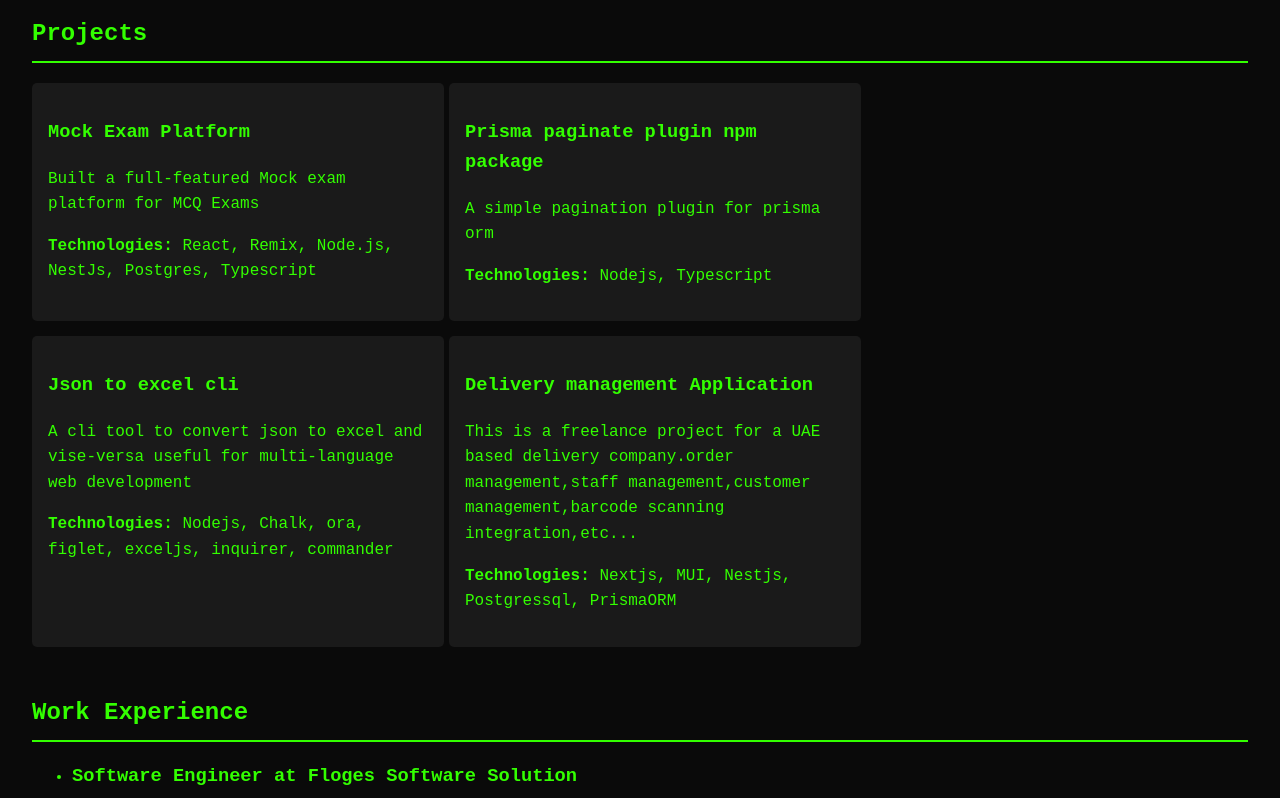
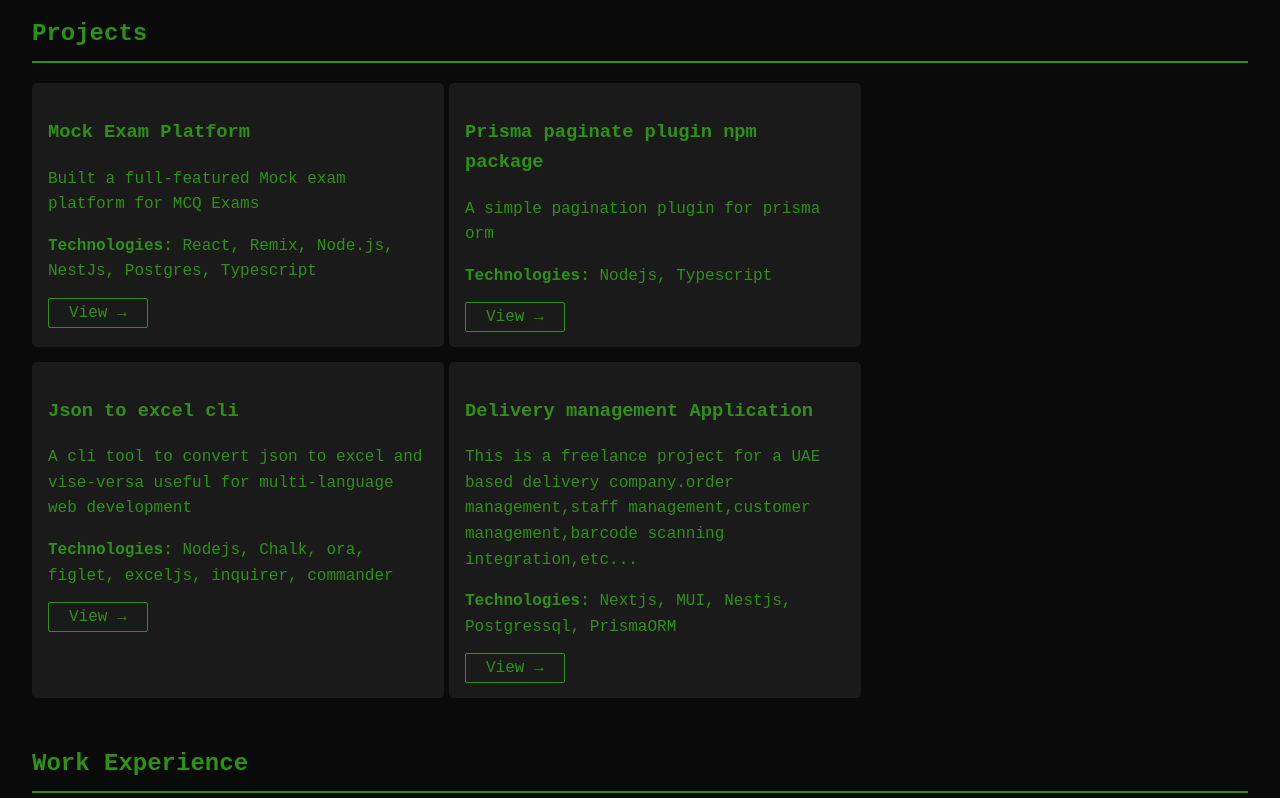
Before and after one commit to mshahulpm/mshahulpm.github.io, a plain HTML site: page index.html in a window 1280 px wide. Shown: the part 667-1465 px from the top of the page. Drawn offline with Linux system fonts and the light colour scheme.

Commit message:
some color change and project link added

```diff
--- a/script.js
+++ b/script.js
@@ -116,6 +116,7 @@ document.addEventListener('DOMContentLoaded', () => {
             <h3>${project.title}</h3>
             <p>${project.description}</p>
             <p><strong>Technologies:</strong> ${project.technologies.join(', ')}</p>
+            <a href="${project.link || "#"}" class="project-link" target="_blank">View &#8594;</a>
         `;
         projectsContainer.appendChild(projectCard);
     });
--- a/style.css
+++ b/style.css
@@ -1,7 +1,7 @@
 body {
     font-family: 'Courier New', monospace;
     line-height: 1.6;
-    color: #33ff00;
+    color: #2e9116;
     background-color: #0a0a0a;
     margin: 0;
     padding: 0;
@@ -20,7 +20,7 @@ nav ul {
 }
 
 nav ul li a {
-    color: #33ff00;
+    color: #2e9116;
     text-decoration: none;
     font-weight: bold;
 }
@@ -35,7 +35,7 @@ section {
 
 h1,
 h2 {
-    border-bottom: 2px solid #33ff00;
+    border-bottom: 2px solid #2e9116;
     padding-bottom: 0.5rem;
 }
 
@@ -67,6 +67,15 @@ h2 {
     margin-bottom: 15px;
 }
 
+.project-link {
+    border-radius: 2px;
+    padding: 5px;
+    padding-left: 20px;
+    padding-right: 20px;
+    border: 1px solid;
+    border-color: #2e9116;
+}
+
 form {
     display: flex;
     flex-direction: column;
@@ -79,8 +88,8 @@ textarea,
 button {
     padding: 0.5rem;
     background-color: #1a1a1a;
-    border: 1px solid #33ff00;
-    color: #33ff00;
+    border: 1px solid #2e9116;
+    color: #2e9116;
     font-family: 'Courier New', monospace;
 }
 
@@ -90,7 +99,7 @@ button {
 }
 
 button:hover {
-    background-color: #33ff00;
+    background-color: #2e9116;
     color: #0a0a0a;
 }
 
@@ -104,171 +113,3 @@ a {
     color: inherit;
     text-decoration: none;
 }
-
-
-/* body {
-    font-family: 'Courier New', monospace;
-    line-height: 1.6;
-    color: #33ff00;
-    background-color: #0a0a0a;
-    margin: 0;
-    padding: 0;
-}
-
-header {
-    background-color: #1a1a1a;
-    padding: 1rem;
-    position: sticky;
-    top: 0;
-    z-index: 1000;
-}
-
-nav ul {
-    list-style-type: none;
-    padding: 0;
-    display: flex;
-    justify-content: space-around;
-    flex-wrap: wrap;
-}
-
-nav ul li {
-    margin: 0.5rem;
-}
-
-nav ul li a {
-    color: #33ff00;
-    text-decoration: none;
-    font-weight: bold;
-    transition: color 0.3s ease;
-}
-
-nav ul li a:hover {
-    color: #66ff33;
-}
-
-main {
-    padding: 2rem;
-    max-width: 1200px;
-    margin: 0 auto;
-}
-
-section {
-    margin-bottom: 3rem;
-    padding: 2rem;
-    background-color: #1a1a1a;
-    border-radius: 5px;
-    box-shadow: 0 0 10px rgba(51, 255, 0, 0.1);
-}
-
-h1,
-h2,
-h3 {
-    border-bottom: 2px solid #33ff00;
-    padding-bottom: 0.5rem;
-    margin-bottom: 1rem;
-}
-
-#skills-list {
-    display: flex;
-    flex-wrap: wrap;
-    gap: 1rem;
-    list-style-type: none;
-    padding: 0;
-}
-
-#skills-list li {
-    background-color: #2a2a2a;
-    padding: 0.5rem 1rem;
-    border-radius: 5px;
-    transition: background-color 0.3s ease;
-}
-
-#skills-list li:hover {
-    background-color: #3a3a3a;
-}
-
-#projects-container,
-#experience-container,
-#education-container {
-    display: grid;
-    grid-template-columns: repeat(auto-fit, minmax(300px, 1fr));
-    gap: 1.5rem;
-}
-
-.project-card,
-#experience-container>div,
-#education-container>div {
-    background-color: #2a2a2a;
-    padding: 1.5rem;
-    border-radius: 5px;
-    transition: transform 0.3s ease;
-}
-
-.project-card:hover,
-#experience-container>div:hover,
-#education-container>div:hover {
-    transform: translateY(-5px);
-}
-
-#contact-info {
-    margin-bottom: 2rem;
-}
-
-#contact-info a {
-    color: #33ff00;
-    text-decoration: none;
-    margin-right: 1rem;
-    transition: color 0.3s ease;
-}
-
-#contact-info a:hover {
-    color: #66ff33;
-}
-
-form {
-    display: flex;
-    flex-direction: column;
-    gap: 1rem;
-    max-width: 500px;
-}
-
-input,
-textarea,
-button {
-    padding: 0.75rem;
-    background-color: #2a2a2a;
-    border: 1px solid #33ff00;
-    color: #33ff00;
-    font-family: 'Courier New', monospace;
-    border-radius: 5px;
-}
-
-button {
-    cursor: pointer;
-    transition: background-color 0.3s ease;
-}
-
-button:hover {
-    background-color: #33ff00;
-    color: #0a0a0a;
-}
-
-footer {
-    text-align: center;
-    padding: 1rem;
-    background-color: #1a1a1a;
-    margin-top: 2rem;
-}
-
-@media (max-width: 768px) {
-    nav ul {
-        flex-direction: column;
-        align-items: center;
-    }
-
-    #projects-container,
-    #experience-container,
-    #education-container {
-        grid-template-columns: 1fr;
-    }
-} */
```
